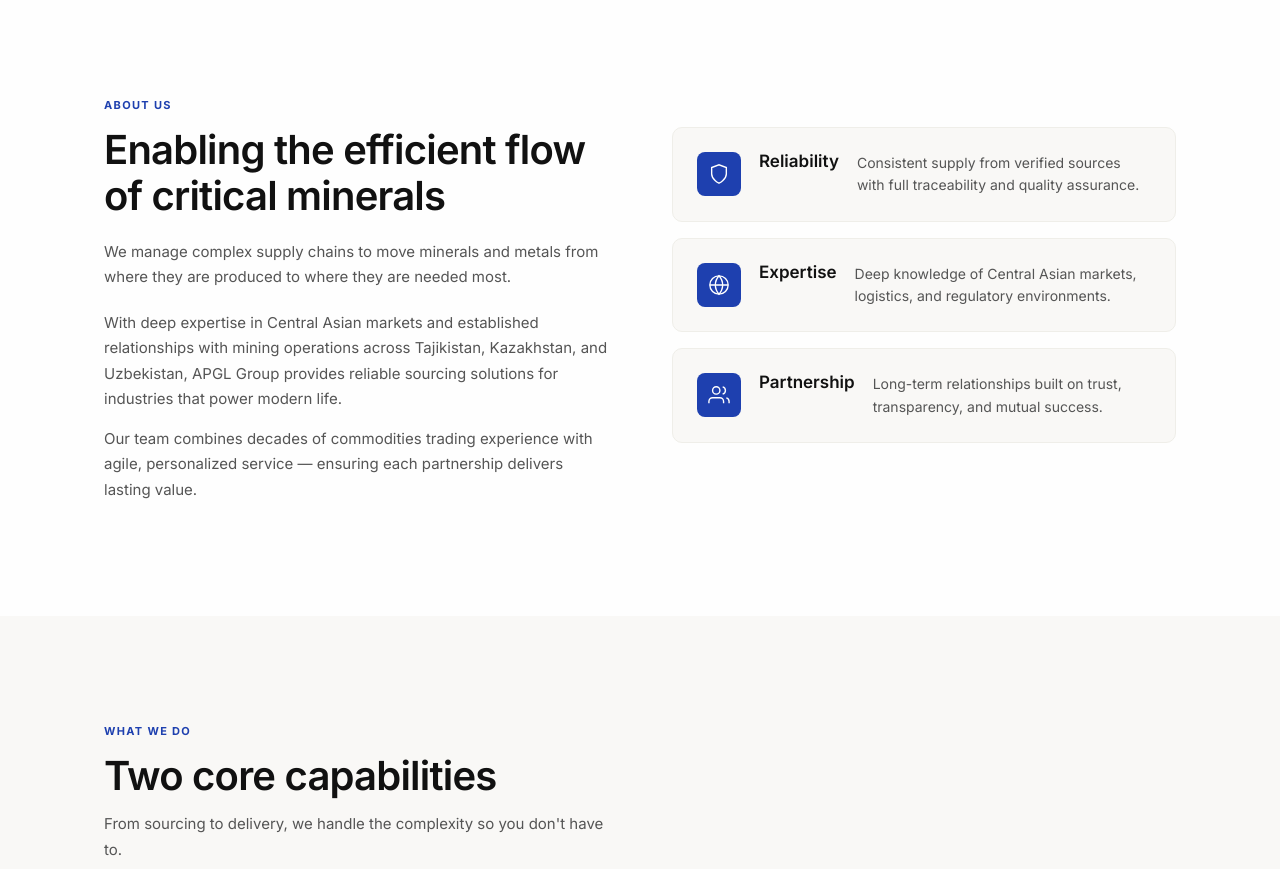
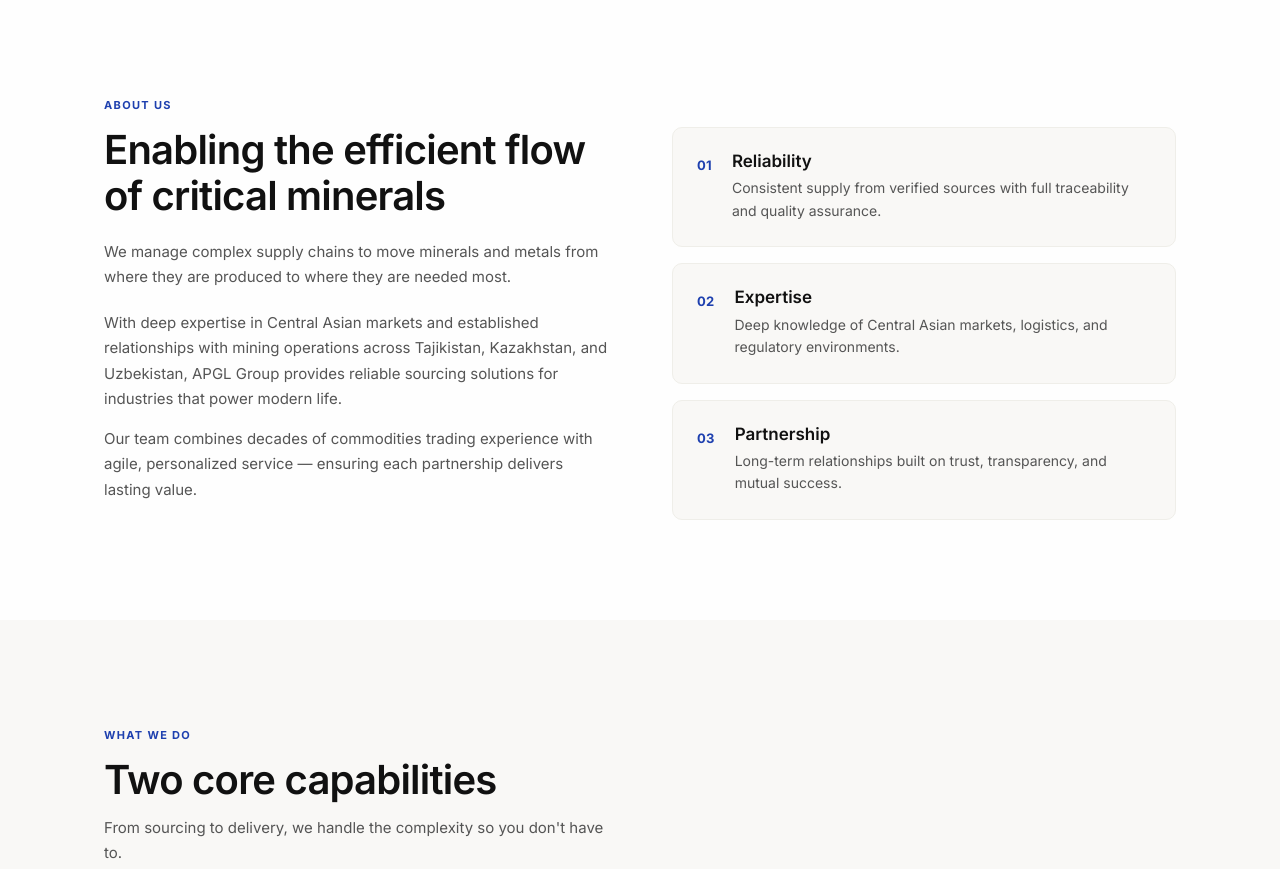
Before and after one commit to phronesis-owl-labs/apgl-website, a plain HTML site: page index.html in a window 1280 px wide. Shown: the part 960-1829 px from the top of the page. Drawn offline with Linux system fonts and the light colour scheme.

Commit message:
v9: APGL Group logo, numbered values instead of icons

```diff
--- a/index.html
+++ b/index.html
@@ -8,13 +8,13 @@
     <link rel="preconnect" href="https://fonts.googleapis.com">
     <link rel="preconnect" href="https://fonts.gstatic.com" crossorigin>
     <link href="https://fonts.googleapis.com/css2?family=Inter:wght@400;500;600;700&display=swap" rel="stylesheet">
-    <link rel="stylesheet" href="styles.css?v=8">
+    <link rel="stylesheet" href="styles.css?v=9">
 </head>
 <body>
     <!-- Navigation -->
     <nav class="navbar" id="navbar">
         <div class="container nav-container">
-            <a href="#" class="logo">A P G L <span>Group</span></a>
+            <a href="#" class="logo">APGL <span>Group</span></a>
             <ul class="nav-links">
                 <li><a href="#about">About</a></li>
                 <li><a href="#services">What We Do</a></li>
@@ -78,25 +78,25 @@
                 </div>
                 <div class="about-values">
                     <div class="value-card">
-                        <div class="value-icon">
-                            <svg viewBox="0 0 24 24" fill="none" stroke="currentColor" stroke-width="1.5"><path d="M12 22s8-4 8-10V5l-8-3-8 3v7c0 6 8 10 8 10z"/></svg>
+                        <div class="value-number">01</div>
+                        <div class="value-text">
+                            <h4>Reliability</h4>
+                            <p>Consistent supply from verified sources with full traceability and quality assurance.</p>
                         </div>
-                        <h4>Reliability</h4>
-                        <p>Consistent supply from verified sources with full traceability and quality assurance.</p>
                     </div>
                     <div class="value-card">
-                        <div class="value-icon">
-                            <svg viewBox="0 0 24 24" fill="none" stroke="currentColor" stroke-width="1.5"><circle cx="12" cy="12" r="10"/><path d="M2 12h20M12 2a15.3 15.3 0 0 1 4 10 15.3 15.3 0 0 1-4 10 15.3 15.3 0 0 1-4-10 15.3 15.3 0 0 1 4-10z"/></svg>
+                        <div class="value-number">02</div>
+                        <div class="value-text">
+                            <h4>Expertise</h4>
+                            <p>Deep knowledge of Central Asian markets, logistics, and regulatory environments.</p>
                         </div>
-                        <h4>Expertise</h4>
-                        <p>Deep knowledge of Central Asian markets, logistics, and regulatory environments.</p>
                     </div>
                     <div class="value-card">
-                        <div class="value-icon">
-                            <svg viewBox="0 0 24 24" fill="none" stroke="currentColor" stroke-width="1.5"><path d="M17 21v-2a4 4 0 0 0-4-4H5a4 4 0 0 0-4 4v2"/><circle cx="9" cy="7" r="4"/><path d="M23 21v-2a4 4 0 0 0-3-3.87M16 3.13a4 4 0 0 1 0 7.75"/></svg>
+                        <div class="value-number">03</div>
+                        <div class="value-text">
+                            <h4>Partnership</h4>
+                            <p>Long-term relationships built on trust, transparency, and mutual success.</p>
                         </div>
-                        <h4>Partnership</h4>
-                        <p>Long-term relationships built on trust, transparency, and mutual success.</p>
                     </div>
                 </div>
             </div>
@@ -247,7 +247,7 @@
         <div class="container">
             <div class="footer-grid">
                 <div class="footer-brand">
-                    <a href="#" class="logo">A P G L <span>Group</span></a>
+                    <a href="#" class="logo">APGL <span>Group</span></a>
                     <p>Critical minerals trading connecting Central Asian resources with global markets.</p>
                 </div>
                 <div class="footer-links">
--- a/styles.css
+++ b/styles.css
@@ -194,16 +194,15 @@ h5 {
 
 .logo {
     font-size: 1.25rem;
-    font-weight: 600;
+    font-weight: 700;
     color: var(--text-primary);
-    letter-spacing: 0.15em;
+    letter-spacing: -0.01em;
 }
 
 .logo span {
     font-weight: 400;
     color: var(--text-tertiary);
-    letter-spacing: 0.08em;
-    margin-left: 0.25em;
+    margin-left: 0.35em;
 }
 
 .nav-links {
@@ -379,12 +378,13 @@ h5 {
 
 .value-card {
     display: flex;
-    gap: 18px;
+    gap: 20px;
     padding: 24px;
     background: var(--bg-secondary);
     border-radius: 10px;
     border: 1px solid var(--border-light);
     transition: var(--transition);
+    align-items: flex-start;
 }
 
 .value-card:hover {
@@ -392,29 +392,21 @@ h5 {
     box-shadow: 0 2px 12px rgba(0, 0, 0, 0.03);
 }
 
-.value-icon {
-    width: 44px;
-    height: 44px;
-    display: flex;
-    align-items: center;
-    justify-content: center;
-    background: var(--accent);
-    border-radius: 8px;
+.value-number {
+    font-size: 0.8125rem;
+    font-weight: 700;
+    color: var(--accent);
+    letter-spacing: 0.02em;
     flex-shrink: 0;
+    padding-top: 2px;
 }
 
-.value-icon svg {
-    width: 22px;
-    height: 22px;
-    color: white;
-}
-
-.value-card h4 {
-    margin-bottom: 4px;
+.value-text h4 {
+    margin-bottom: 6px;
     color: var(--text-primary);
 }
 
-.value-card p {
+.value-text p {
     font-size: 0.875rem;
     color: var(--text-secondary);
     margin: 0;
```
